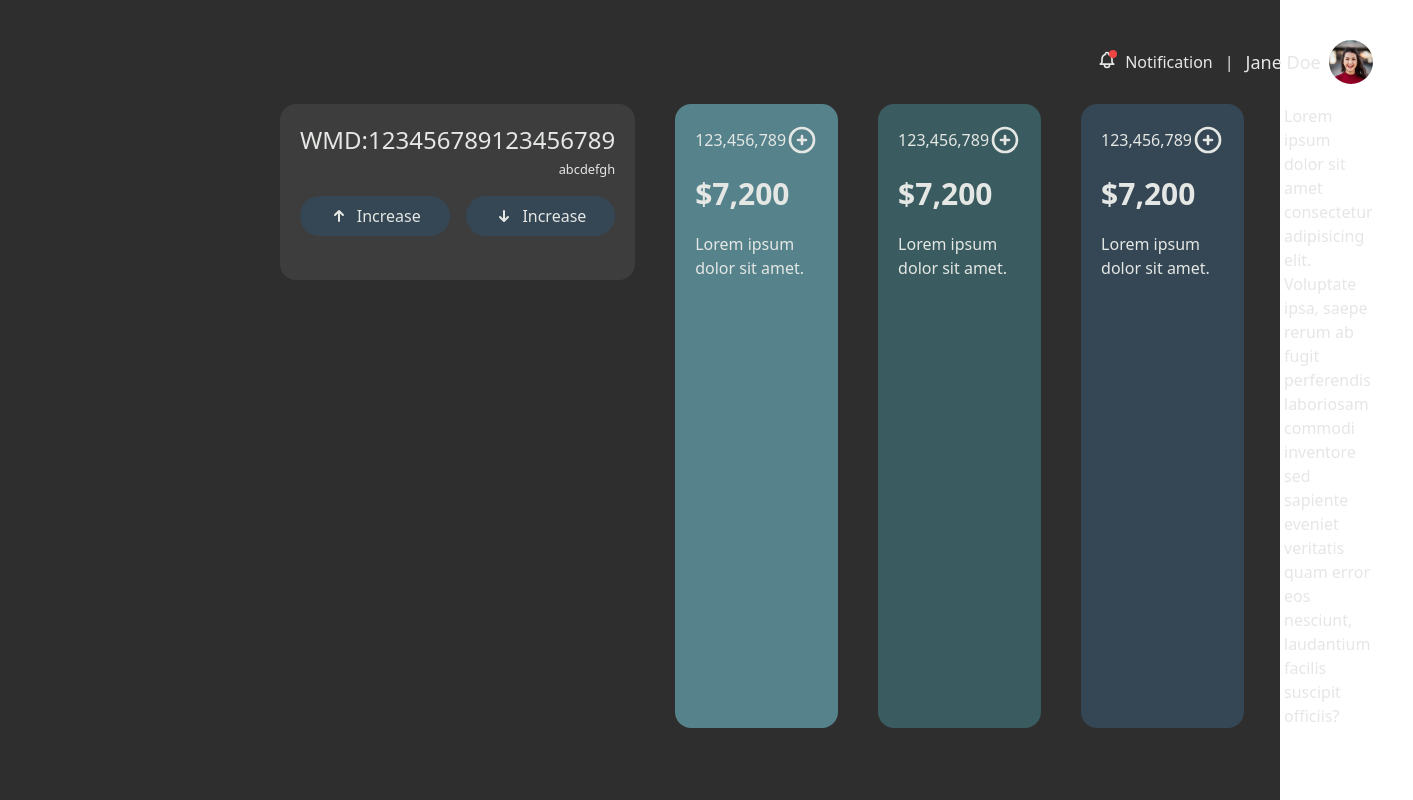
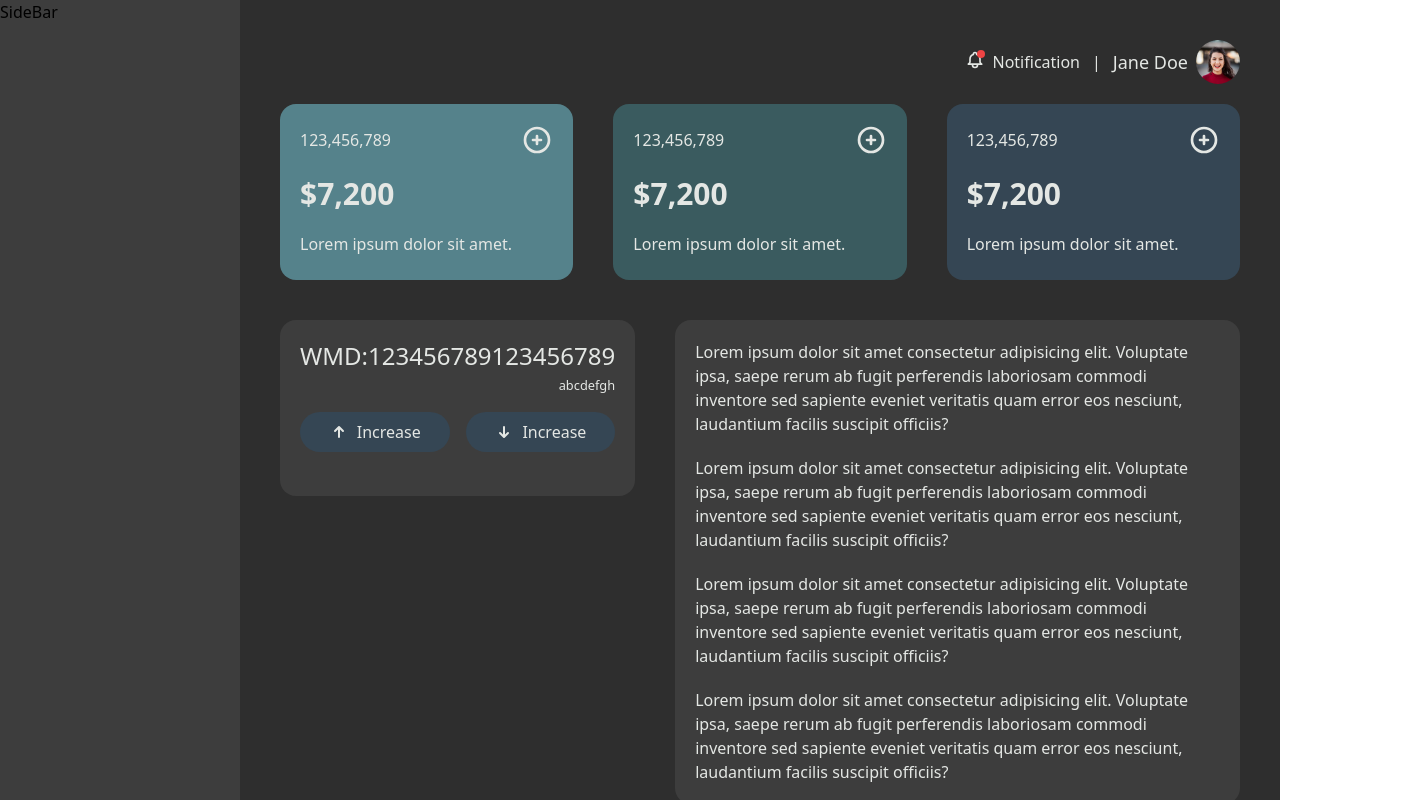
Before and after one commit to PrinceNarteh/student-portal, a React (Create React App) app in the folder client/: page / in a window 1280 px wide. Shown: the top 800 px of the page, 1413 px wide, since content can reach past the window. Built offline with nearby package versions, Linux system fonts and the light colour scheme.

Commit message:
finish styling Dashboard page

```diff
--- a/client/src/components/Navbar.jsx
+++ b/client/src/components/Navbar.jsx
@@ -1,9 +1,11 @@
 import React from "react";
-import { BellIcon } from "@heroicons/react/outline";
+import { BellIcon, MenuIcon } from "@heroicons/react/outline";
 
 const Navbar = () => {
   return (
-    <div className="flex justify-end items-center space-x-3">
+    <div className="flex justify-between lg:justify-end items-center ">
+      <MenuIcon className="w-7 cursor-pointer lg:hidden" />
+      <div className="flex items-center space-x-3">
         <div className=" flex space-x-2">
           <div className="relative">
             <BellIcon className="w-5" />
@@ -16,9 +18,10 @@ const Navbar = () => {
           <p className="text-lg">Jane Doe</p>
           <img
             src="/images/profile.jpg"
-          alt="Profile Picture"
+            alt="Profile"
             className="w-11 h-11 rounded-full"
           />
+        </div>
       </div>
     </div>
   );
--- a/client/src/pages/Dashboard.jsx
+++ b/client/src/pages/Dashboard.jsx
@@ -6,13 +6,14 @@ import { ArrowSmUpIcon, ArrowSmDownIcon } from "@heroicons/react/solid";
 const Dashboard = () => {
   return (
     <div>
-      <div className="flex flex-col gap-6 lg:flex-row lg:gap-10">
-        <div className="order-2 flex flex-col gap-6 lg:flex-row lg:gap-10">
+      <div className="flex flex-col gap-6 lg:flex-col lg:gap-10">
+        <div className="order-2 lg:order-1 flex flex-col gap-6 lg:flex-row lg:gap-10">
           <PriceCard bgColor="bg-lightTeal" />
           <PriceCard bgColor="bg-darkTeal" />
           <PriceCard bgColor="bg-navyBlue" />
         </div>
-        <div className="order-1">
+        <div className="lg:order-2 lg:flex lg: gap-10">
+          <div className="order-1 lg:order-2">
             <Card>
               <div className="flex flex-col space-y-5 md:flex-row lg:flex-col lg:space-y-4">
                 <div className="flex-1 text-left lg:text-right">
@@ -32,11 +33,34 @@ const Dashboard = () => {
               </div>
             </Card>
           </div>
-        <div className="order-3">
-          Lorem ipsum dolor sit amet consectetur adipisicing elit. Voluptate
-          ipsa, saepe rerum ab fugit perferendis laboriosam commodi inventore
-          sed sapiente eveniet veritatis quam error eos nesciunt, laudantium
-          facilis suscipit officiis?
+          <div className="lg:order-3">
+            <Card>
+              <p>
+                Lorem ipsum dolor sit amet consectetur adipisicing elit.
+                Voluptate ipsa, saepe rerum ab fugit perferendis laboriosam
+                commodi inventore sed sapiente eveniet veritatis quam error eos
+                nesciunt, laudantium facilis suscipit officiis?
+              </p>
+              <p>
+                Lorem ipsum dolor sit amet consectetur adipisicing elit.
+                Voluptate ipsa, saepe rerum ab fugit perferendis laboriosam
+                commodi inventore sed sapiente eveniet veritatis quam error eos
+                nesciunt, laudantium facilis suscipit officiis?
+              </p>
+              <p>
+                Lorem ipsum dolor sit amet consectetur adipisicing elit.
+                Voluptate ipsa, saepe rerum ab fugit perferendis laboriosam
+                commodi inventore sed sapiente eveniet veritatis quam error eos
+                nesciunt, laudantium facilis suscipit officiis?
+              </p>
+              <p>
+                Lorem ipsum dolor sit amet consectetur adipisicing elit.
+                Voluptate ipsa, saepe rerum ab fugit perferendis laboriosam
+                commodi inventore sed sapiente eveniet veritatis quam error eos
+                nesciunt, laudantium facilis suscipit officiis?
+              </p>
+            </Card>
+          </div>
         </div>
       </div>
     </div>
--- a/client/src/pages/Layout.jsx
+++ b/client/src/pages/Layout.jsx
@@ -6,7 +6,7 @@ import SideBar from "../components/SideBar";
 const Layout = () => {
   return (
     <div className="bg-dark flex">
-      <aside className="w-60 fixed left-0 h-screen hidden">
+      <aside className="w-60 fixed left-0 h-screen hidden lg:block">
         <SideBar />
       </aside>
       <main className="flex-1 lg:ml-60 p-10  text-light min-h-screen space-y-5">
```
Lines whose indentation alone changed are shown as unchanged.
